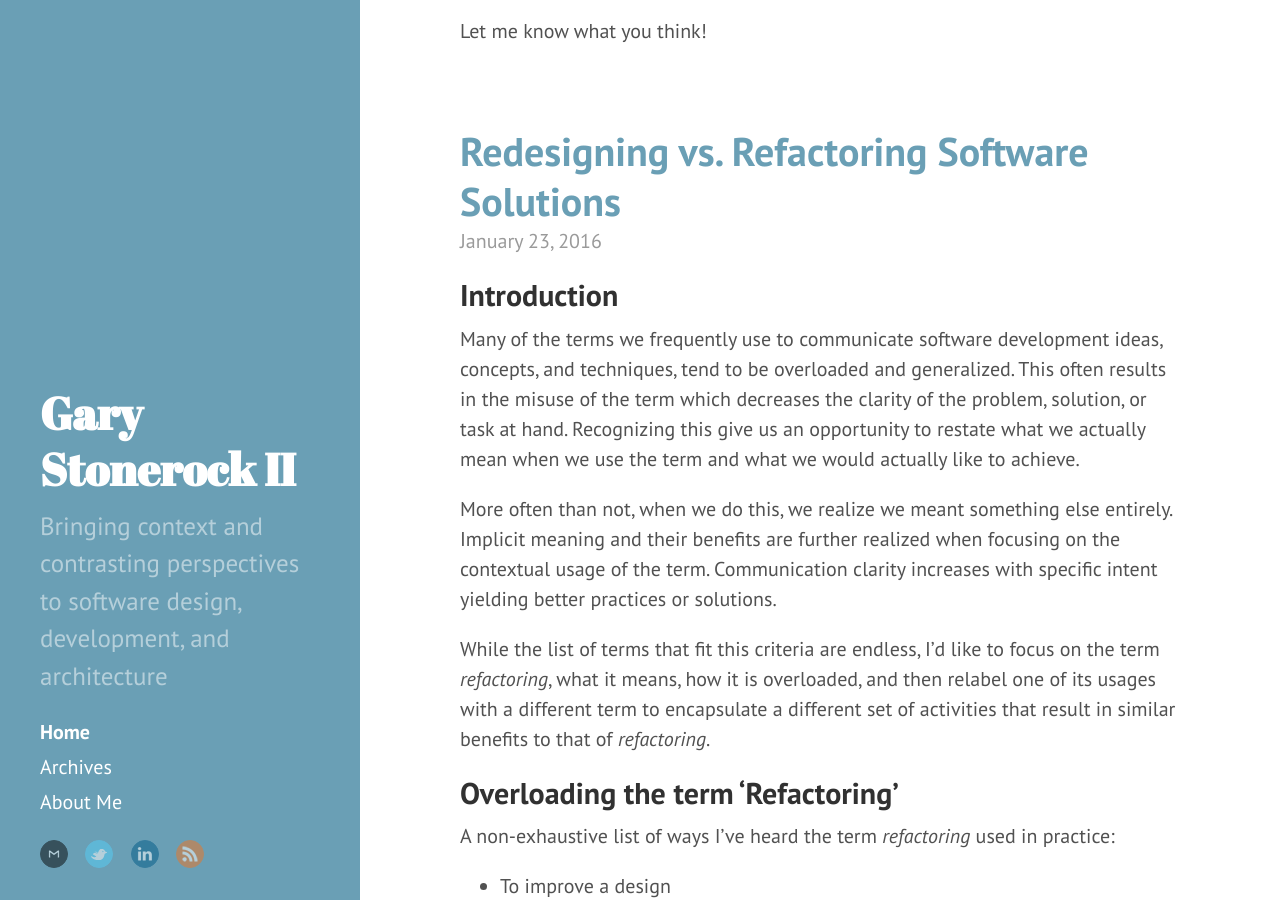
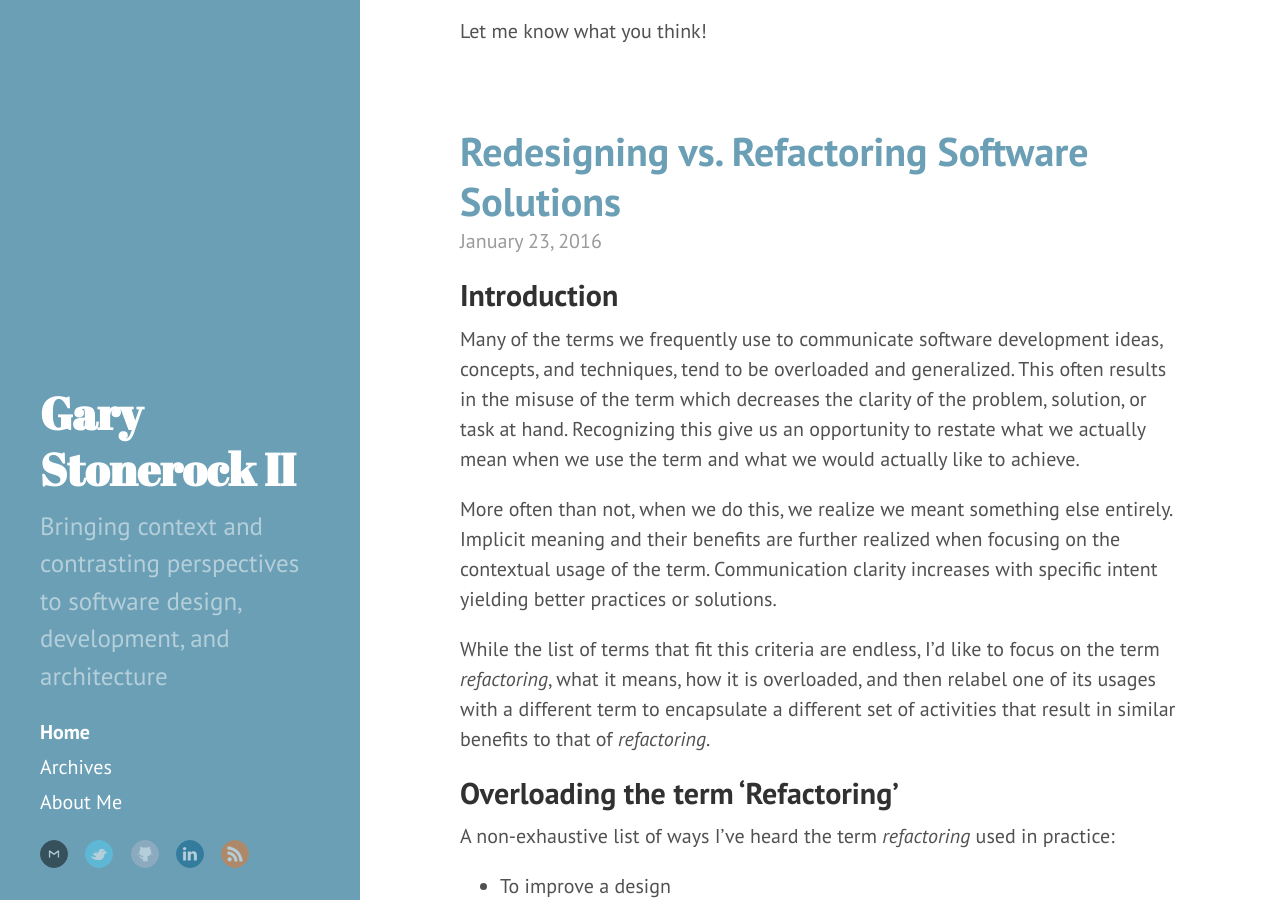
Before and after one commit to GaryStonerock/garystonerock.github.io, a Jekyll site: the page built from index.html, in a window 1280 px wide and 900 px high, scrolled down 580 px. Built offline with Jekyll 4.4.1, drawn with Linux system fonts in a browser that asks for light colours; the list of posts is cut into pages by our own code.

Commit message:
Adding GitHub to sidebar

```diff
--- a/_includes/sidebar.html
+++ b/_includes/sidebar.html
@@ -30,6 +30,7 @@
 		<div class="social">
 			<a class="email" href="mailto:{{ site.email }}" title="Email">Email</a>
 			<a class="twitter" href="http://twitter.com/{{ site.twitter_user }}" title="Twitter">Twitter</a>
+			<a class="github" href="https://github.com/{{ site.github_user }}" title="GitHub">GitHub</a>
 			<a class="linkedin" href="http://www.linkedin.com/pub/{{ site.linkedin_user }}" title="LinkedIn">LinkedIn</a>
 			<a class="rss" href="{{ site.subscribe_rss }}" title="RSS">RSS</a>
 		</div>
```
